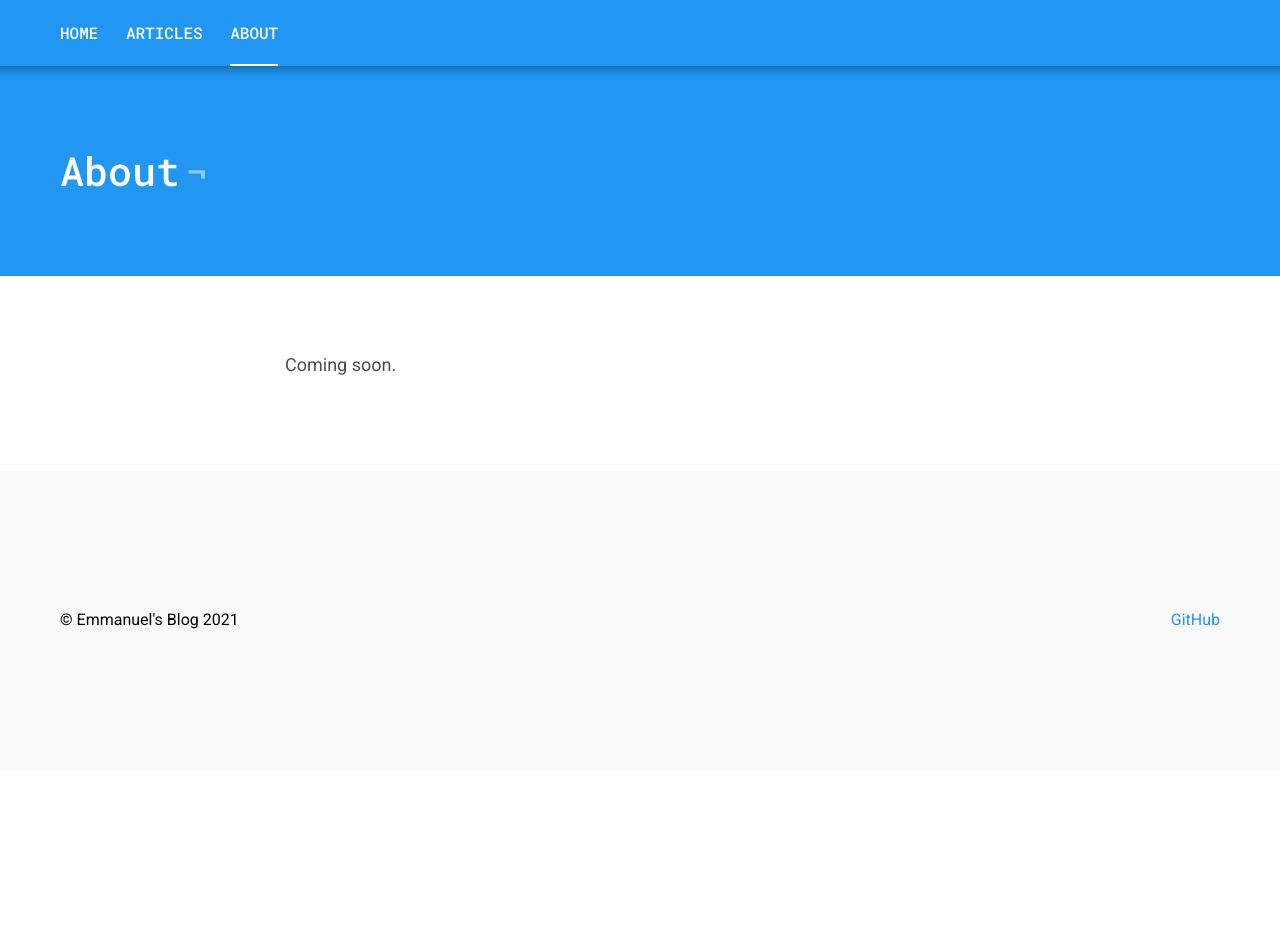
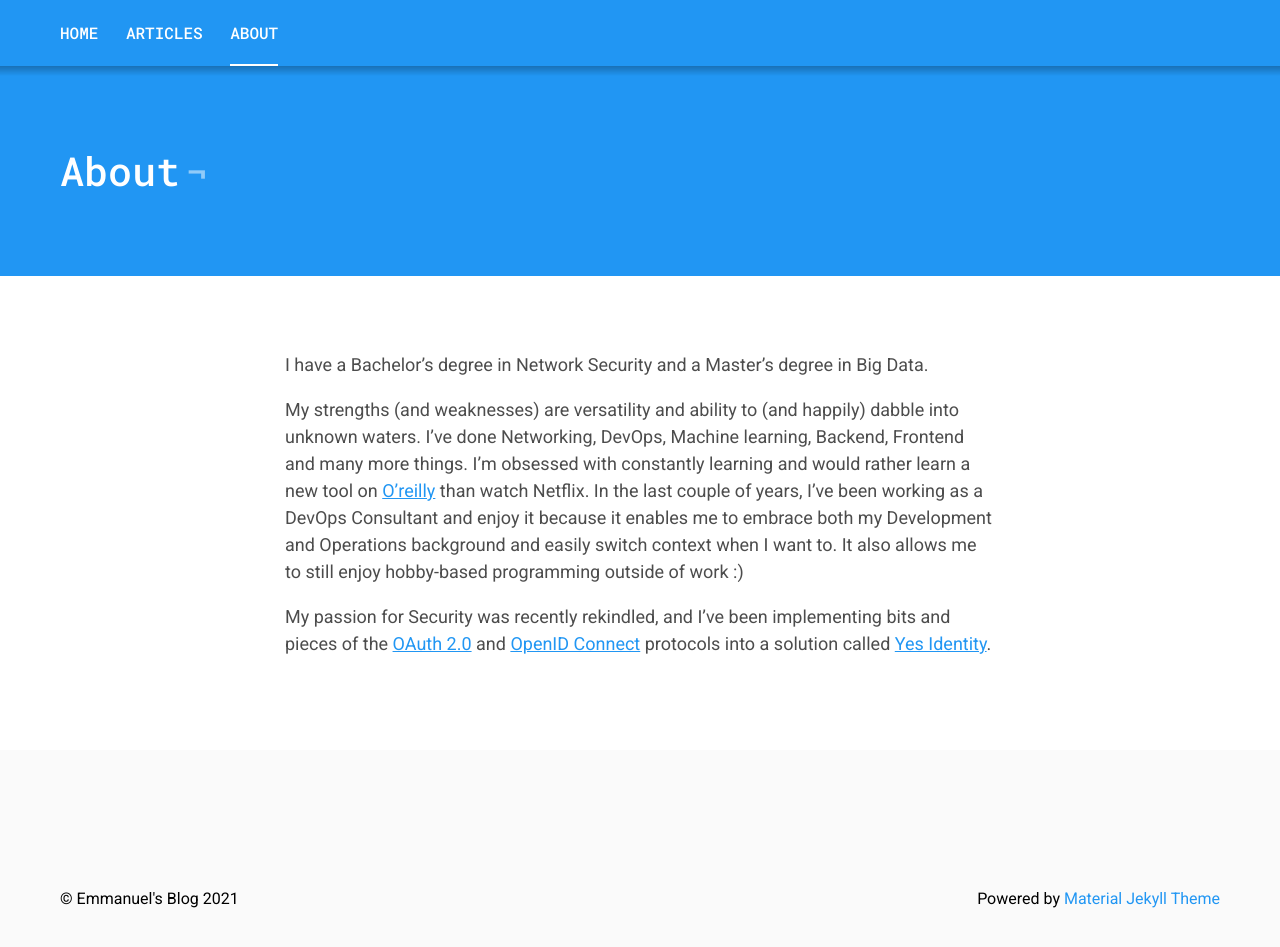
Before and after one commit to osimosu/osimosu.github.io, a Jekyll site: the page built from _pages/about.markdown, in a window 1280 px wide and 1050 px high. Shown: the top 947 px of the window. Built offline with Jekyll 4.4.1, drawn with Linux system fonts in a browser that asks for light colours.

```diff
--- a/_config.yml
+++ b/_config.yml
@@ -16,9 +16,7 @@
 title: Emmanuel's Blog
 email: emmanuel.osimosu@gmail.com
 description: > # this means to ignore newlines until "baseurl:"
-  Write an awesome description for your new site here. You can edit this
-  line in _config.yml. It will appear in your document head meta (for
-  Google search results) and in your feed.xml site description.
+  Emmanuel Osimosu // DevOps Consultant
 baseurl: "" # the subpath of your site, e.g. /blog
 url: "https://osimosu.com" # the base hostname & protocol for your site
 
--- a/_includes/footer.html
+++ b/_includes/footer.html
@@ -1,3 +1,4 @@
+<!--
 <footer class="c-footer">
   <div class="u-container c-footer__container">
     <p>&copy; {{ site.title }} {{ site.time | date: '%Y' }}</p>
@@ -9,3 +10,12 @@
     </p>
   </div>
 </footer>
+-->
+
+
+<footer class="c-footer">
+    <div class="u-container c-footer__container">
+        <p>&copy; {{ site.title }} {{ site.time | date: '%Y' }}</p>
+        <p>Powered by <a href="https://github.com/alexcarpenter/material-jekyll-theme">Material Jekyll Theme</a></p>
+    </div>
+</footer>
--- a/_pages/about.markdown
+++ b/_pages/about.markdown
@@ -1,6 +1,19 @@
 ---
-layout: page
-title: About
+layout: "page"
+title: "About"
 permalink: /about/
 ---
-Coming soon.
+
+I have a Bachelor's degree in Network Security and a Master's degree in Big Data.
+
+My strengths (and weaknesses) are versatility and ability to (and happily) dabble into unknown waters. I've done
+Networking, DevOps, Machine learning, Backend, Frontend and many more things. I'm obsessed with constantly learning
+and would rather learn a new tool on [O'reilly](https://www.oreilly.com/){:target="_blank"} than watch Netflix. In the last
+couple of years, I've been working as a DevOps Consultant and enjoy it because it enables me to embrace both my
+Development and Operations background and easily switch context when I want to. It also allows me to still enjoy hobby-based
+programming outside of work :)
+
+My passion for Security was recently rekindled, and I've been implementing bits and pieces of
+the [OAuth 2.0](https://datatracker.ietf.org/doc/html/rfc6749){:target="_blank"}
+and [OpenID Connect](https://openid.net/specs/openid-connect-core-1_0.html){:target="_blank"}
+protocols into a solution called [Yes Identity](https://osimosu.com/2021/07/how-to-integrate-yes-identity-with-your-app){:target="_blank"}.
--- a/_posts/2021-06-06-running-docker-containers-on-aws-lightsail.markdown
+++ /dev/null
@@ -1,6 +0,0 @@
----
-layout: post
-title:  "Running Docker Containers on Amazon Lightsail"
-date:   2021-06-06 09:54:00 -0500
-categories: aws, lightsail, docker, docker-compose, ecr, bash
----
--- a/index.markdown
+++ b/index.markdown
@@ -8,8 +8,6 @@ title: Emmanuel's Blog
 Here you'll find a collection of articles that I've written about Software development and anything else that I may
 be interested in at the time.
 
-You can peruse through [all of my articles](_pages/articles.html) or you can also [get to know me some more](_pages/about.markdown).
+You can check out [my posts](_pages/articles.html) or [get to know me](_pages/about.markdown).
 
-You can also find me on [GitHub](https://www.linkedin.com/in/simpledeveloper), [Stackoverflow](https://stackoverflow.com/users/4069782/emmanuel-osimosu) and [LinkedIn](https://github.com/osimosu).
-
-This blog is powered by [Material Jekyll Theme](https://github. com/alexcarpenter/material-jekyll-theme).
+You can also find me on [GitHub](https://github.com/osimosu){:target="_blank"}, [Stackoverflow](https://stackoverflow.com/users/4069782/emmanuel-osimosu){:target="_blank"} and [LinkedIn](https://www.linkedin.com/in/simpledeveloper){:target="_blank"}.
```
Also changed, not shown: _posts/2021-07-04-deploying-a-simple-webapp-to-lightsail-using docker-and-ecr.markdown (added, +146 -0 lines), _posts/2021-07-12-how-to-integrate-yes-identity-with-your-app.markdown (added, +70 -0 lines), 1 other file.
